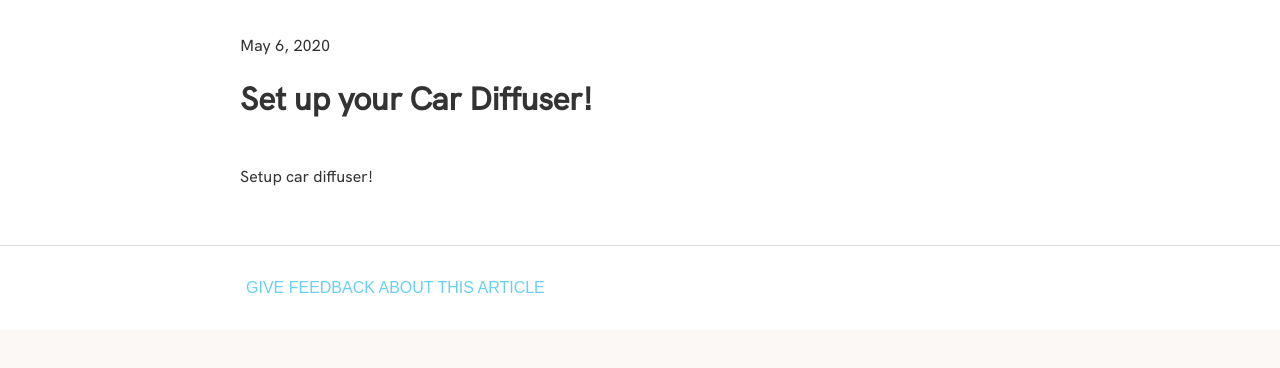
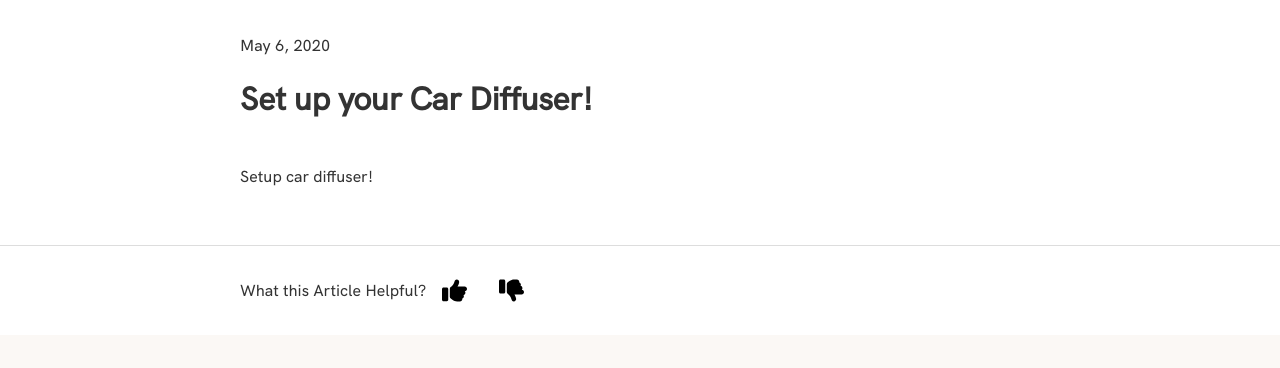
Before and after one commit to dalancox/gatsby-tutorial, a Gatsby site: page /car-diffuser/setup in a window 1280 px wide. Shown: the part 76-444 px from the top of the page. Built offline with nearby package versions, Linux system fonts and the light colour scheme; Gatsby itself is replaced by a stand-in of ours.

Commit message:
updated layout for article feedback

```diff
--- a/src/components/articleFeedback.js
+++ b/src/components/articleFeedback.js
@@ -1,6 +1,9 @@
 import React from "react"
 import { useState } from "react"
+
 import "./styles/articleFeedback.css"
+import thumbsUp from "../images/thumbs-up-solid.svg";
+import thumbsDown from "../images/thumbs-down-solid.svg";
 
 
 const ArticleFeedback = ({ articlePage }) => {
@@ -22,6 +25,11 @@ const ArticleFeedback = ({ articlePage }) => {
         disableFeedback();
     };
 
+    const handleSuccess = () => {
+        disableFeedback();
+        enableAccept();
+    }
+
     return (
         <>
         <div style={{borderTop: `1px solid #ddd`}}></div>
@@ -31,10 +39,15 @@ const ArticleFeedback = ({ articlePage }) => {
               maxWidth: `var(--size-content)`,
               padding: `var(--size-gutter)`,
         }}>
-            <button onClick={handleClick} className={disable ? "feedback":"feedback active"}>GIVE FEEDBACK ABOUT THIS ARTICLE</button>
+            <div style={{display: `flex`, alignItems: `center`}}>
+                <p style={{margin: `0`}} className={disable ? "feedback":"feedback active"}>What this Article Helpful?</p>
+                <img src={thumbsUp} onClick={handleSuccess} className={disable ? "feedback":"feedback active"} alt="thumbs up" width="25" height="25"></img>
+                <img src={thumbsDown} onClick={handleClick} className={disable ? "feedback":"feedback active"} alt="thumbs down" width="25" height="25"></img>
+            </div>
+
 
             <div className={click ? "form active":"form"}>
-                <h2>Thank you for the feedback.</h2>
+                <h2 style={{marginBottom: `0`}}>Thank you for letting us know.</h2>
                 <form onSubmit={handleSubmit} className="article-feedback">
                     <input value={articlePage} style={{display: `none`}} />
                     <textarea placeholder="How can we make this article more helpful? (Optional)" />
@@ -42,7 +55,7 @@ const ArticleFeedback = ({ articlePage }) => {
                 </form>
             </div>
 
-            <span className={accept ? "thanks active":"thanks"}>Your feedback will be reviewed!</span>
+            <span className={accept ? "thanks active":"thanks"}>Thank you for your feedback.</span>
         </div>
         </>
     )
--- a/src/components/styles/articleFeedback.css
+++ b/src/components/styles/articleFeedback.css
@@ -19,23 +19,19 @@
 }
 
 .feedback.active {
-    display: block;
-    background: none;
-    border: none;
-    font-size: var(--font-md);
-    color:rgb(104, 208, 243);
+    display: flex;
+    margin: 0 1rem;
+    padding: 0;
 }
 
 .feedback.active:hover {
     cursor: pointer;
-    color: rgb(40, 199, 252);;
 }
 
 .article-feedback {
     display: flex;
     flex-direction: column;
     max-width: 500px;
-    margin-top: 1rem;
 }
 
 .article-feedback textarea {
```
Also changed, not shown: src/images/thumbs-down-solid.svg (added), src/images/thumbs-up-solid.svg (added).
